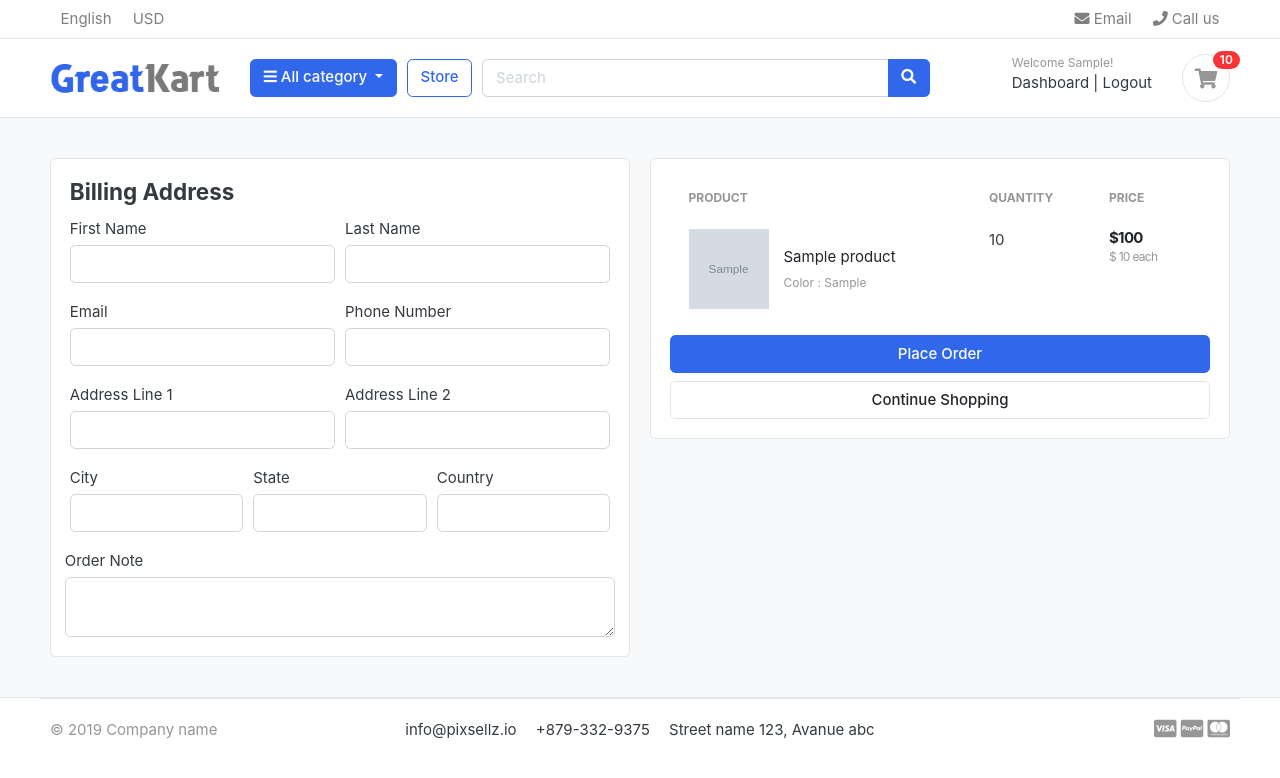
After one commit to Sasindra123/smartbuy-django, a Django app: page /cart/checkout/ in a window 1280 px wide. The commit adds this page. Shown: the top 778 px of the page. Run offline with Django 3.2, Linux system fonts and the light colour scheme; a user stored in the database is signed in; tables that the repository leaves empty hold one stand-in row (values such as "Sample post"); grey boxes marked "Sample" are stand-in pictures; some libraries are stand-ins or nearby versions; some web fonts are replaced.

Commit message:
handled cart and checkout pages for the logged in users

```diff
--- a/carts/context_processors.py
+++ b/carts/context_processors.py
@@ -8,7 +8,10 @@ def counter(request):
   else:
     try:
       cart=Cart.objects.filter(cart_id=_cart_id(request))
-      cart_items=CartItem.objects.all().filter(cart=cart[:1])
+      if request.user.is_authenticated:
+        cart_items=CartItem.objects.all().filter(user=request.user)
+      else:
+        cart_items=CartItem.objects.all().filter(cart=cart[:1]) # it gives only one cart id
       for cart_item in cart_items:
         cart_count+=cart_item.quantity
     except cart.DoesNotExist:
--- a/carts/models.py
+++ b/carts/models.py
@@ -1,5 +1,6 @@
 from django.db import models
 from store.models import Product, Variation
+from accounts.models import Account
 
 # Create your models here.
 class Cart(models.Model):
@@ -10,9 +11,10 @@ class Cart(models.Model):
     return self.cart_id
 
 class CartItem(models.Model):
+  user=models.ForeignKey(Account,on_delete=models.CASCADE,null=True)
   product=models.ForeignKey(Product,on_delete=models.CASCADE)
   variations=models.ManyToManyField(Variation, blank=True)
-  cart=models.ForeignKey(Cart,on_delete=models.CASCADE)
+  cart=models.ForeignKey(Cart,on_delete=models.CASCADE,null=True)
   quantity=models.IntegerField()
   is_active=models.BooleanField(default=True)
 
--- a/carts/urls.py
+++ b/carts/urls.py
@@ -6,4 +6,5 @@ urlpatterns=[
   path('add_cart/<int:product_id>/',views.add_cart,name='add_cart'),
   path('remove_cart/<int:product_id>/<int:cart_item_id>/', views.remove_cart, name='remove_cart'),
   path('remove_cart_item/<int:product_id>/<int:cart_item_id>/', views.remove_cart_item,name='remove_cart_item'),
+  path('checkout/',views.checkout,name="checkout")
 ]
--- a/carts/views.py
+++ b/carts/views.py
@@ -3,6 +3,7 @@ from store.models import *
 from .models import *
 from django.http import HttpResponse
 from django.core.exceptions import ObjectDoesNotExist
+from django.contrib.auth.decorators import login_required
 # Create your views here.
 
 def _cart_id(request):
@@ -12,63 +13,118 @@ def _cart_id(request):
   return cart
 
 def add_cart(request,product_id):
+  current_user=request.user
   product=Product.objects.get(id=product_id)
-  product_variation=[]
-  if request.method == 'POST':
-    for item in request.POST:
-      key=item
-      value=request.POST[key]
+
+  # if the user is authenticated
+  if current_user.is_authenticated:
+      product_variation=[]
+      if request.method == 'POST':
+        for item in request.POST:
+          key=item
+          value=request.POST[key]
+          try:
+            variation=Variation.objects.get(product=product,variation_category__iexact=key, variation_value__iexact=value)
+            product_variation.append(variation)
+          except:
+            pass
+      is_cart_item_exists =CartItem.objects.filter(product=product,user=current_user).exists()
+      if is_cart_item_exists:
+        cart_item=CartItem.objects.filter(product=product,user=current_user)
+        #existing variations -> database
+        #current variations -> product_variations
+        #item_id -> database
+        ex_var_list=[]
+        id=[]
+        for item in cart_item:
+          existing_variation=item.variations.all()
+          ex_var_list.append(list(existing_variation))
+          id.append(item.id)
+
+        if product_variation in ex_var_list:
+          # increase the cart item quantity
+          index=ex_var_list.index(product_variation)
+          item_id=id[index]
+          item=CartItem.objects.get(product=product,id=item_id)
+          item.quantity+=1
+          item.save()
+        else:
+          # create a new one cart item
+          item=CartItem.objects.create(product=product,quantity=1,user=current_user)
+          if len(product_variation) > 0:
+            item.variations.clear()
+            item.variations.add(*product_variation)
+          item.save()
+      else:
+        cart_item=CartItem.objects.create(product=product,quantity=1,user=current_user)
+        if len(product_variation) > 0:
+          cart_item.variations.clear()
+          cart_item.variations.add(*product_variation)
+        cart_item.save()
+      return redirect('cart')
+
+  else:
+      #If the user is not authenticated
+
+      product_variation=[]
+      if request.method == 'POST':
+        for item in request.POST:
+          key=item
+          value=request.POST[key]
+          try:
+            variation=Variation.objects.get(product=product,variation_category__iexact=key, variation_value__iexact=value)
+            product_variation.append(variation)
+          except:
+            pass
+
       try:
-        variation=Variation.objects.get(product=product,variation_category__iexact=key, variation_value__iexact=value)
-        product_variation.append(variation)
-      except:
-        pass
+        cart=Cart.objects.get(cart_id=_cart_id(request)) # get the cart using cart_id present in the session
+      except Cart.DoesNotExist:
+        cart=Cart.objects.create(cart_id=_cart_id(request)) # if no cart exists, create
+      cart.save()
 
-  try:
-    cart=Cart.objects.get(cart_id=_cart_id(request)) # get the cart using cart_id present in the session
-  except Cart.DoesNotExist:
-    cart=Cart.objects.create(cart_id=_cart_id(request)) # if no cart exists, create
-  cart.save()
-
-  is_cart_item_exists =CartItem.objects.filter(product=product,cart=cart).exists()
-  if is_cart_item_exists:
-    cart_item=CartItem.objects.filter(product=product,cart=cart)
-    #existing variations -> database
-    #current variations -> product_variations
-    #item_id -> database
-    ex_var_list=[]
-    id=[]
-    for item in cart_item:
-      existing_variation=item.variations.all()
-      ex_var_list.append(list(existing_variation))
-      id.append(item.id)
-    if product_variation in ex_var_list:
-      # increase the cart item quantity
-      index=ex_var_list.index(product_variation)
-      item_id=id[index]
-      item=CartItem.objects.get(product=product,id=item_id)
-      item.quantity+=1
-      item.save()
-    else:
-      # create a new one
-      item=CartItem.objects.create(product=product,quantity=1,cart=cart)
-      if len(product_variation) > 0:
-        item.variations.clear()
-        item.variations.add(*product_variation)
-      item.save()
-  else:
-    cart_item=CartItem.objects.create(product=product,quantity=1,cart=cart)
-    if len(product_variation) > 0:
-      cart_item.variations.clear()
-      cart_item.variations.add(*product_variation)
-    cart_item.save()
-  return redirect('cart')
+      is_cart_item_exists =CartItem.objects.filter(product=product,cart=cart).exists()
+      if is_cart_item_exists:
+        cart_item=CartItem.objects.filter(product=product,cart=cart)
+        #existing variations -> database
+        #current variations -> product_variations
+        #item_id -> database
+        ex_var_list=[]
+        id=[]
+        for item in cart_item:
+          existing_variation=item.variations.all()
+          ex_var_list.append(list(existing_variation))
+          id.append(item.id)
+        if product_variation in ex_var_list:
+          # increase the cart item quantity
+          index=ex_var_list.index(product_variation)
+          item_id=id[index]
+          item=CartItem.objects.get(product=product,id=item_id)
+          item.quantity+=1
+          item.save()
+        else:
+          # create a new one
+          item=CartItem.objects.create(product=product,quantity=1,cart=cart)
+          if len(product_variation) > 0:
+            item.variations.clear()
+            item.variations.add(*product_variation)
+          item.save()
+      else:
+        cart_item=CartItem.objects.create(product=product,quantity=1,cart=cart)
+        if len(product_variation) > 0:
+          cart_item.variations.clear()
+          cart_item.variations.add(*product_variation)
+        cart_item.save()
+      return redirect('cart')
 
 def remove_cart(request,product_id,cart_item_id):
-  cart=Cart.objects.get(cart_id=_cart_id(request))
   product=get_object_or_404(Product,id=product_id)
   try:
-    cart_item=CartItem.objects.get(product=product,cart=cart,id=cart_item_id)
+    if request.user.is_authenticated:
+      cart_item=CartItem.objects.get(product=product,user=request.user,id=cart_item_id)
+    else:
+      cart=Cart.objects.get(cart_id=_cart_id(request))
+      cart_item=CartItem.objects.get(product=product,cart=cart,id=cart_item_id)
     if cart_item.quantity > 1:
       cart_item.quantity -= 1
       cart_item.save()
@@ -79,18 +135,24 @@ def remove_cart(request,product_id,cart_item_id):
   return redirect('cart')
 
 def remove_cart_item(request, product_id,cart_item_id):
-  cart=Cart.objects.get(cart_id=_cart_id(request))
   product=get_object_or_404(Product,id=product_id)
-  cart_item=CartItem.objects.get(product=product,cart=cart,id=cart_item_id)
+  if request.user.is_authenticated:
+    cart_item=CartItem.objects.get(product=product,user=request.user,id=cart_item_id)
+  else:
+    cart=Cart.objects.get(cart_id=_cart_id(request))
+    cart_item=CartItem.objects.get(product=product,cart=cart,id=cart_item_id)
   cart_item.delete()
   return redirect('cart')
 
-def cart(request, total=0,quantity=0,cart_item=None):
+def cart(request, total=0,quantity=0,cart_items=None):
   try:
     tax=0
     grand_total=0
-    cart=Cart.objects.get(cart_id=_cart_id(request))
-    cart_items=CartItem.objects.filter(cart=cart, is_active=True)
+    if request.user.is_authenticated:
+      cart_items=CartItem.objects.filter(user=request.user,is_active=True)
+    else:
+      cart=Cart.objects.get(cart_id=_cart_id(request))
+      cart_items=CartItem.objects.filter(cart=cart, is_active=True)
     for cart_item in cart_items:
       total += (cart_item.product.price * cart_item.quantity)
       quantity += cart_item.quantity
@@ -103,6 +165,33 @@ def cart(request, total=0,quantity=0,cart_item=None):
     'quantity': quantity,
     'cart_items':cart_items,
     'tax':tax,
-    'grand_total':grand_total
+    'grand_total':grand_total,
   }
   return render(request, 'store/cart.html',context)
+
+
+@login_required(login_url="login")
+def checkout(request,total=0,quantity=0,cart_items=None):
+  try:
+    tax=0
+    grand_total=0
+    if request.user.is_authenticated:
+      cart_items=CartItem.objects.filter(user=request.user,is_active=True)
+    else:
+      cart=Cart.objects.get(cart_id=_cart_id(request))
+      cart_items=CartItem.objects.filter(cart=cart, is_active=True)
+    for cart_item in cart_items:
+      total += (cart_item.product.price * cart_item.quantity)
+      quantity += cart_item.quantity
+    tax= (2 * total)/100
+    grand_total=total + tax
+  except ObjectDoesNotExist:
+    pass # just ignore
+  context={
+    'total':total,
+    'quantity': quantity,
+    'cart_items':cart_items,
+    'tax':tax,
+    'grand_total':grand_total,
+  }
+  return render(request,'store/checkout.html',context)
--- a/templates/store/cart.html
+++ b/templates/store/cart.html
@@ -145,7 +145,7 @@
             <p class="text-center mb-3">
               <img src="{% static './images/misc/payments.png'%}" height="26" />
             </p>
-            <a href="./place-order.html" class="btn btn-primary btn-block">
+            <a href="{% url 'checkout'%}" class="btn btn-primary btn-block">
               Checkout
             </a>
             <a href="{% url 'store'%}" class="btn btn-light btn-block"
--- /dev/null
+++ b/templates/store/checkout.html
@@ -0,0 +1,191 @@
+{% extends 'base.html'%} {% load static %} {% block content %}
+
+<section class="section-content padding-y bg">
+  <div class="container">
+    <!-- ============================ COMPONENT 1 ================================= -->
+
+    <div class="row">
+      <aside class="col-lg-6">
+        <div class="card">
+          <div class="card-body">
+            <h4 class="card-title mh-4">Billing Address</h4>
+            <form action="" method="POST">
+              {% csrf_token %}
+              <div class="form-row">
+                <div class="col form-group">
+                  <label for="">First Name</label>
+                  <input
+                    type="text"
+                    name="first_name"
+                    class="form-control"
+                    required
+                  />
+                </div>
+
+                <div class="col form-group">
+                  <label for="">Last Name</label>
+                  <input
+                    type="text"
+                    name="last_name"
+                    class="form-control"
+                    required
+                  />
+                </div>
+              </div>
+              <div class="form-row">
+                <div class="col form-group">
+                  <label for="">Email</label>
+                  <input
+                    type="email"
+                    name="email"
+                    class="form-control"
+                    required
+                  />
+                </div>
+                <div class="col form-group">
+                  <label for="">Phone Number</label>
+                  <input
+                    type="text"
+                    name="phone"
+                    class="form-control"
+                    required
+                  />
+                </div>
+              </div>
+              <div class="form-row">
+                <div class="col form-group">
+                  <label for="">Address Line 1</label>
+                  <input
+                    type="text"
+                    name="address_line_1"
+                    class="form-control"
+                    required
+                  />
+                </div>
+                <div class="col form-group">
+                  <label for="">Address Line 2</label>
+                  <input
+                    type="text"
+                    name="address_line_2"
+                    class="form-control"
+                  />
+                </div>
+              </div>
+              <div class="form-row">
+                <div class="col form-group">
+                  <label for="">City</label>
+                  <input
+                    type="text"
+                    name="city"
+                    class="form-control"
+                    required
+                  />
+                </div>
+                <div class="col form-group">
+                  <label for="">State</label>
+                  <input
+                    type="text"
+                    name="state"
+                    class="form-control"
+                    required
+                  />
+                </div>
+                <div class="col form-group">
+                  <label for="">Country</label>
+                  <input
+                    type="text"
+                    name="country"
+                    class="form-control"
+                    required
+                  />
+                </div>
+              </div>
+              <div class="form-row">
+                <label for="">Order Note</label>
+                <textarea
+                  name="order_note"
+                  rows="2"
+                  class="form-control"
+                ></textarea>
+              </div>
+
+          </div>
+        </div>
+        <!-- card.// -->
+      </aside>
+      <!-- col.// -->
+      <aside class="col-lg-6">
+        <div class="card">
+          <div class="card-body">
+            <table class="table table-borderless table-shopping-cart">
+              <thead class="text-muted">
+                <tr class="small text-uppercase">
+                  <th scope="col">Product</th>
+                  <th scope="col" width="120">Quantity</th>
+                  <th scope="col" width="120">Price</th>
+                </tr>
+              </thead>
+              <tbody>
+                {% for cart_item in cart_items%}
+                <tr>
+                  <td>
+                    <figure class="itemside align-items-center">
+                      <div class="aside">
+                        <img
+                          src="{{ cart_item.product.images.url }}"
+                          class="img-sm"
+                        />
+                      </div>
+                      <figcaption class="info">
+                        <a
+                          href="{{ cart_item.product.get_url }}"
+                          class="title text-dark"
+                          >{{ cart_item.product.product_name}}</a
+                        >
+                        <p class="text-muted small">
+                          {% if cart_item.variations.all %}
+                          <!-- for starts -->
+                          {% for item in cart_item.variations.all %}
+                          <!-- for message -->
+                          {{item.variation_category | capfirst}} :
+                          {{item.variation_value | capfirst}} <br />
+                          <!-- for ends -->
+                          {% endfor %} {% endif %}
+                        </p>
+                      </figcaption>
+                    </figure>
+                  </td>
+                  <td>
+                    <label for="">{{cart_item.quantity}}</label>
+                  </td>
+                  <td>
+                    <div class="price-wrap">
+                      <var class="price">${{cart_item.sub_total}}</var>
+                      <small class="text-muted">
+                        $ {{cart_item.product.price}} each
+                      </small>
+                    </div>
+                    <!-- price-wrap .// -->
+                  </td>
+                </tr>
+                {% endfor %}
+              </tbody>
+            </table>
+
+            <button type="submit" name="submit" class="btn btn-primary btn-block">Place Order</button>
+            <a href="{% url 'store'%}" class="btn btn-light btn-block"
+              >Continue Shopping</a
+            >
+          </form>
+          </div>
+        </div>
+        <!-- card.// -->
+      </aside>
+      <!-- col.// -->
+    </div>
+    <!-- row.// -->
+    <!-- ============================ COMPONENT 1 END .// ================================= -->
+  </div>
+  <!-- container .//  -->
+</section>
+{% endblock%}
```
Also changed, not shown: accounts/views.py (+50 -1 lines), carts/migrations/0005_auto_20240706_1521.py (added).
